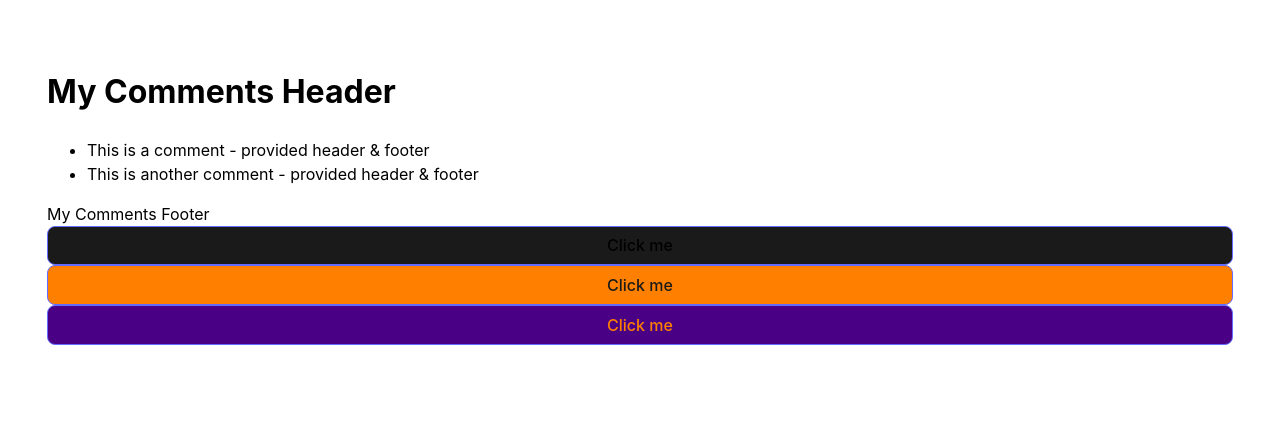
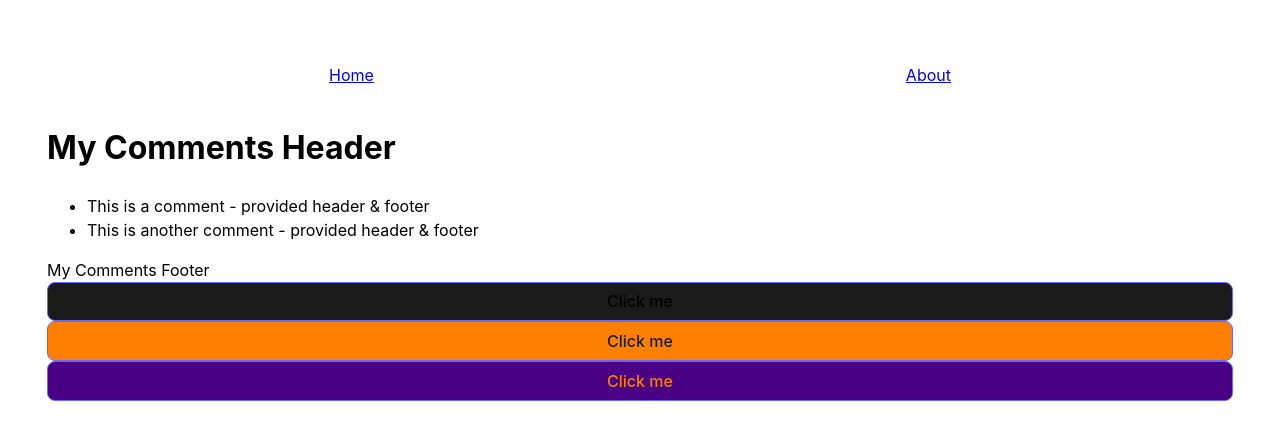
Before and after one commit to philfuster/components-practice, a React (Vite) app: page / in a window 1280 px wide. Shown: the top 440 px of the page. Built offline with nearby package versions, Linux system fonts and the light colour scheme.

Commit message:
Create a Header component, some css for it, and use it in AppContainer.

```diff
--- a/src/components/App/AppContainer/AppContainer.tsx
+++ b/src/components/App/AppContainer/AppContainer.tsx
@@ -1,9 +1,11 @@
 import Container, { type ContainerProps } from "../../Container/Container";
+import Header from "../../Header/Header";
 interface AppContainerProps extends ContainerProps {}
 
 function AppContainer({ children, className, ...props }: AppContainerProps) {
 	return (
 		<Container className={`layout-grid ${className}`} {...props}>
+			<Header />
 			{children}
 		</Container>
 	);
--- /dev/null
+++ b/src/components/Header/Header.tsx
@@ -0,0 +1,20 @@
+import "./styles.css";
+
+function Header() {
+	return (
+		<header className={"header-container"}>
+			<nav>
+				<ul className="nav-container">
+					<li>
+						<a href="/">Home</a>
+					</li>
+					<li>
+						<a href="/about">About</a>
+					</li>
+				</ul>
+			</nav>
+		</header>
+	);
+}
+
+export default Header;
--- /dev/null
+++ b/src/components/Header/styles.css
@@ -0,0 +1,15 @@
+@layer layout {
+	.header-container {
+		grid-area: header;
+	}
+	.nav-container {
+		display: flex;
+		flex-direction: row;
+		justify-content: space-around;
+		align-items: center;
+		padding: 0 1rem;
+		li {
+			list-style: none;
+		}
+	}
+}
```
